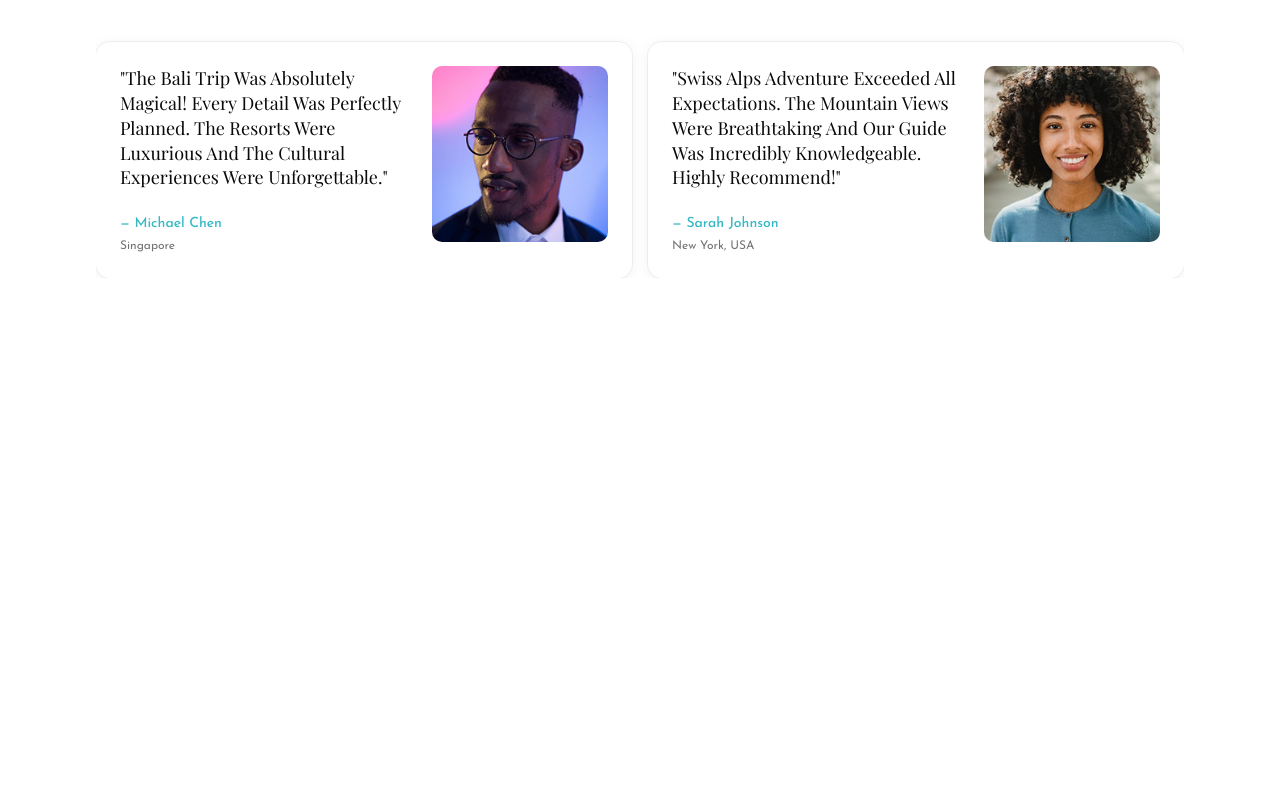
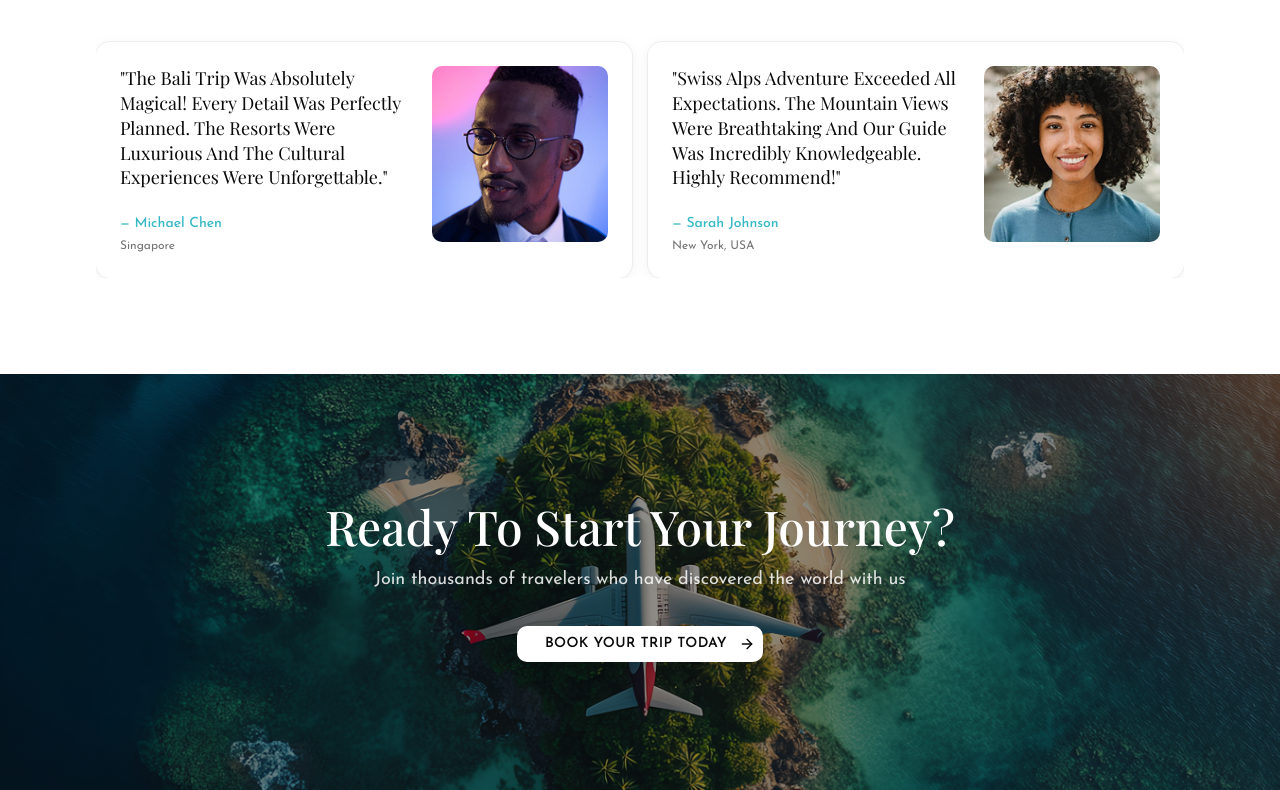
Before and after one commit to nafismahamudshahin/Wanderly, a Next.js app: page / in a window 1280 px wide. Shown: the part 1551-2341 px from the top of the page. Before the commit the page ends 1925 px from the top, so only its background shows below. Built offline with nearby package versions, Linux system fonts and the light colour scheme.

Commit message:
Ready to Start Your Journey section component

```diff
--- a/src/app/page.tsx
+++ b/src/app/page.tsx
@@ -1,6 +1,7 @@
 import { Hero } from "@/components/home/hero"
 import { Features } from "@/components/home/features"
 import { Testimonials } from "@/components/home/testimonials"
+import { TravelCTA } from "@/components/home/TravelCTA"
 
 export default function Home() {
   return (
@@ -8,6 +9,7 @@ export default function Home() {
       <Hero />
       <Features />
       <Testimonials />
+      <TravelCTA />
     </main>
   )
 }
--- /dev/null
+++ b/src/components/home/TravelCTA.tsx
@@ -0,0 +1,44 @@
+import Image from "next/image"
+import Link from "next/link"
+import { ArrowRight } from "lucide-react"
+import { buttonVariants } from "@/components/ui/button"
+
+export function TravelCTA() {
+  return (
+    <section className="relative isolate overflow-hidden">
+      {/* Decorative full-bleed backdrop */}
+      <Image
+        src="/images/CTA.png"
+        alt=""
+        aria-hidden
+        fill
+        sizes="100vw"
+        className="object-cover"
+      />
+      {/* Overlay keeps white copy legible over the bright water */}
+      <div aria-hidden className="absolute inset-0 bg-black/45" />
+
+      <div className="relative z-10 mx-auto max-w-3xl px-4 py-28 text-center sm:py-32">
+        <h2 className="font-display text-4xl font-medium text-white sm:text-5xl">
+          Ready To Start Your Journey?
+        </h2>
+        <p className="mt-4 text-base text-white/85 sm:text-lg">
+          Join thousands of travelers who have discovered the world with us
+        </p>
+
+        <Link
+          href="#"
+          className={buttonVariants({
+            variant: "outline",
+            size: "lg",
+            className:
+              "mt-8 gap-3 border-0 bg-white px-7 text-base font-semibold tracking-wide text-foreground uppercase shadow-lg hover:bg-white/90 hover:text-foreground",
+          })}
+        >
+          Book Your Trip Today
+          <ArrowRight data-icon="inline-end" />
+        </Link>
+      </div>
+    </section>
+  )
+}
--- a/src/components/home/hero.tsx
+++ b/src/components/home/hero.tsx
@@ -10,7 +10,7 @@ export function Hero() {
       <div className="relative min-h-[85vh] w-full overflow-hidden">
         <Image
           src="/images/Banner.png"
-          alt="Turquoise water lapping a white sand beach lined with palm trees"
+          alt="Aerial view of a secluded coastal bay ringed by hills and villas"
           fill
           priority
           sizes="100vw"
```
